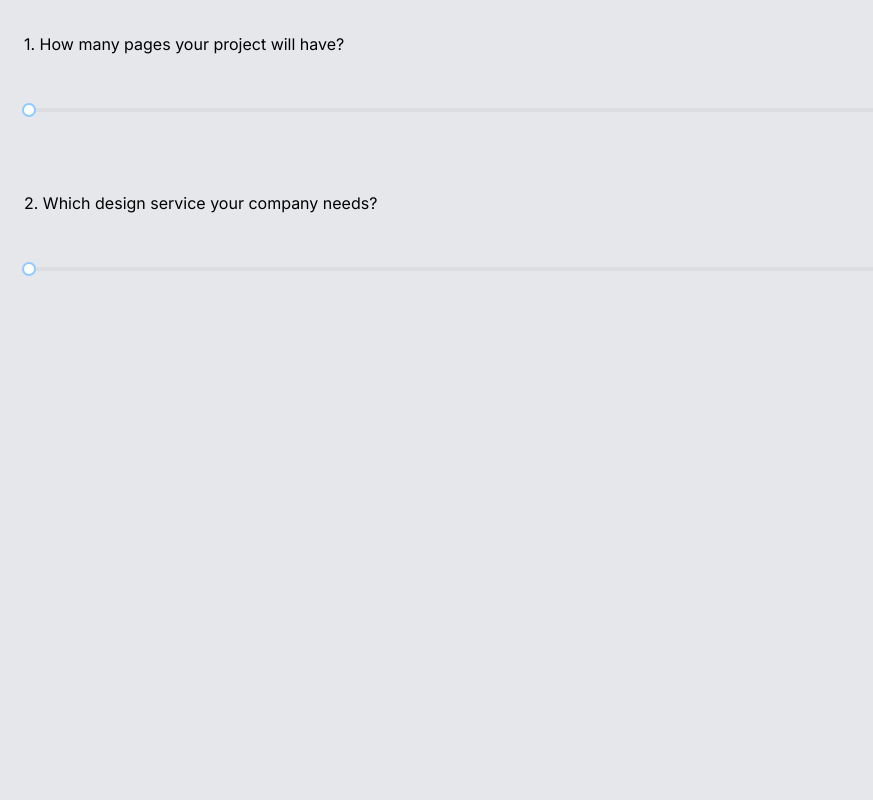
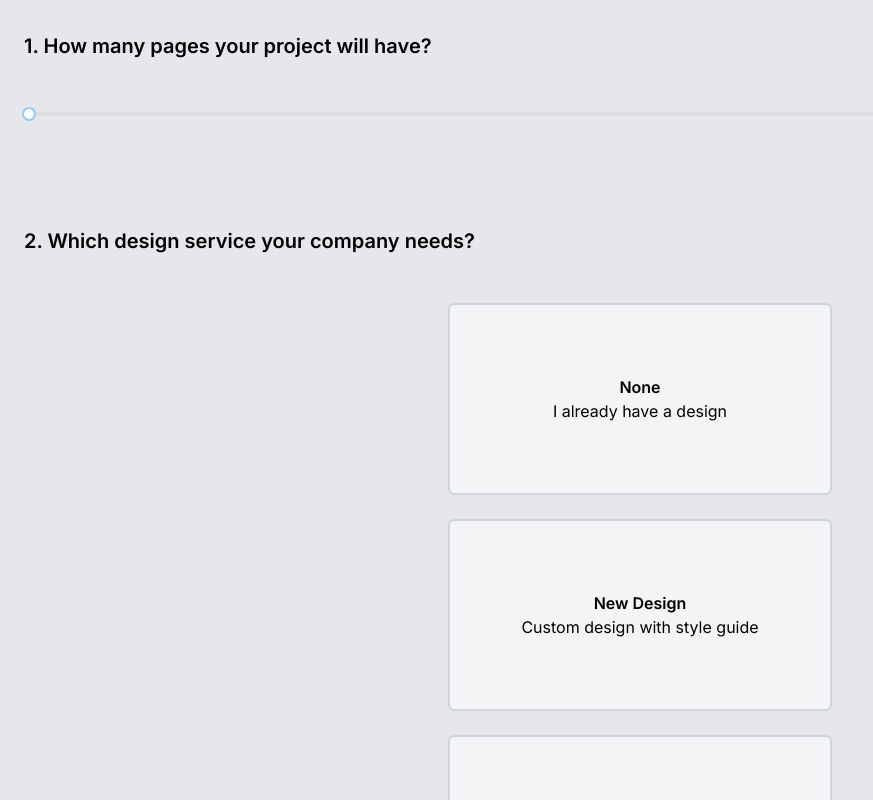
Before and after one commit to kevinshirley/quote-form, a Next.js app: page / in a window 1280 px wide. Shown: the top 800 px of the page, without its empty margins (0-873 px from the left). Built offline with nearby package versions, Linux system fonts and the light colour scheme.

Commit message:
Card component + design service section

```diff
--- a/src/app/globals.css
+++ b/src/app/globals.css
@@ -18,5 +18,4 @@
 
 body {
   box-sizing: border-box;
-  overflow: hidden;
 }
--- a/src/app/page.tsx
+++ b/src/app/page.tsx
@@ -1,19 +1,33 @@
 import Slider from '@/components/slider'
+import Card from '@/components/card'
 
 export default function Home() {
   return (
     <main className='relative bg-gray-200 min-h-screen py-6'>
-      <div className='py-2 px-6 mb-12'>
+      <div className='py-2 px-6 mb-20'>
         <div className='mb-12'>
-          <h2>1. How many pages your project will have?</h2>
+          <h2 className='font-semibold text-xl'>1. How many pages your project will have?</h2>
         </div>
-        <Slider min={0} max={20} />
+        <Slider min={1} max={20} />
       </div>
-      <div className='py-2 px-6 mb-12'>
+      <div className='py-2 px-6 mb-20'>
         <div className='mb-12'>
-          <h2>2. Which design service your company needs?</h2>
+          <h2 className='font-semibold text-xl'>2. Which design service your company needs?</h2>
         </div>
-        <Slider min={0} max={20} />
+        <div className='flex flex-col items-center'>
+          <Card
+            title='None'
+            text='I already have a design'
+          />
+          <Card
+            title='New Design'
+            text='Custom design with style guide'
+          />
+          <Card
+            title='Template'
+            text='I want to use an existing template'
+          />
+        </div>
       </div>
     </main>
   );
--- /dev/null
+++ b/src/components/card/index.tsx
@@ -0,0 +1,14 @@
+export default function Card({
+  title,
+  text,
+}: {
+  title: string;
+  text: string;
+}) {
+  return (
+    <div className='bg-gray-100 border-gray-300 border-2 rounded-md flex justify-center items-center flex-col py-4 px-4 w-full max-w-sm h-48 mb-6 cursor-pointer text-center'>
+      <h3 className='font-semibold'>{title}</h3>
+      <p>{text}</p>
+    </div>
+  );
+}
```
